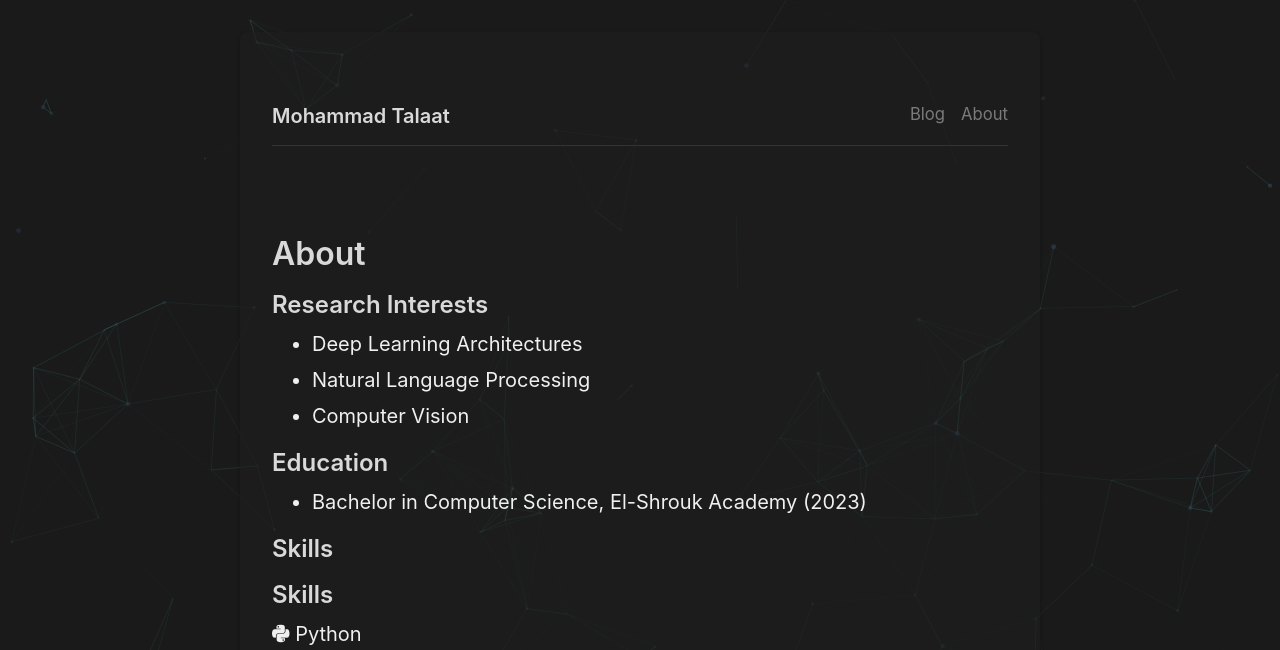
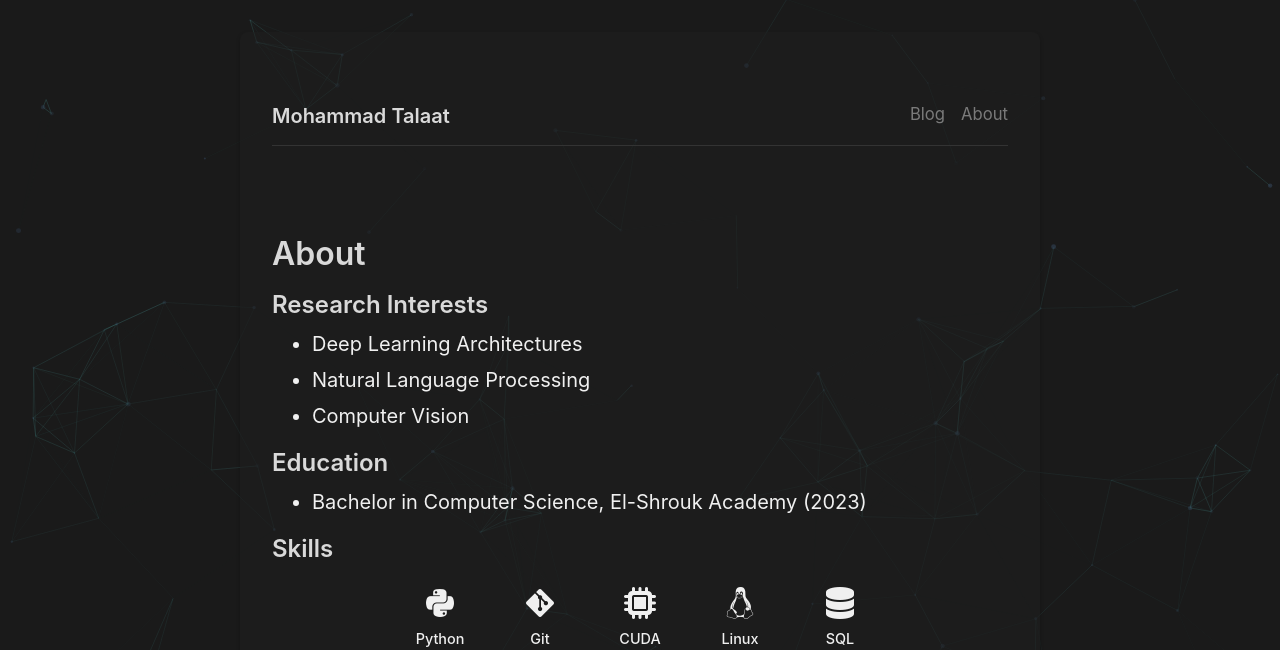
Before and after one commit to Mohammad-Talaat7/Mohammad-Talaat7.github.io, a Jekyll site: the page built from about.md, in a window 1280 px wide. Shown: the top 650 px of the page. Built offline with Jekyll 4.4.1, drawn with Linux system fonts in a browser that asks for light colours.

Commit message:
Horizontal Skills

```diff
--- a/_sass/_posts.scss
+++ b/_sass/_posts.scss
@@ -74,11 +74,44 @@
   transform: translateY(-5px);
 }
 
+/* Horizontal layout styles */
+.skills__container {
+    display: flex;
+    flex-wrap: wrap;
+    gap: 20px;
+    justify-content: center; /* or 'flex-start' if you prefer left-aligned */
+}
+
+.skill__item {
+    display: flex;
+    flex-direction: column;
+    align-items: center;
+    min-width: 80px;
+    padding: 15px;
+    transition: all 0.3s ease;
+}
+
+/* Your existing hover animation */
 .skill__icon {
-  transition: transform 0.3s;
+    font-size: 2rem;
+    margin-bottom: 8px;
+    transition: transform 0.3s;
 }
+
 .skill__item:hover .skill__icon {
-  transform: rotate(15deg);
+    transform: rotate(15deg);
+}
+
+/* Optional enhancements */
+.skill__item:hover {
+    transform: translateY(-5px);
+    background: rgba(255, 255, 255, 0.1);
+    border-radius: 8px;
+}
+
+.skill__name {
+    font-size: 0.9rem;
+    font-weight: 500;
 }
 
 .contrib-graph {
--- a/about.md
+++ b/about.md
@@ -11,37 +11,31 @@ title: About
 ## Education
 - Bachelor in Computer Science, El-Shrouk Academy (2023)
 
-## Skills
 <section class="skills section" id="skills">
-  <h2 class="section__title">Skills</h2>
-  <div class="skills__container grid">
-    <div class="skill__item">
-      <i class="fab fa-python skill__icon"></i>
-      <span class="skill__name">Python</span>
+    <h2 class="section__title">Skills</h2>
+    <div class="skills__container">
+        <div class="skill__item">
+            <i class="fab fa-python skill__icon"></i>
+            <span class="skill__name">Python</span>
+        </div>
+        <div class="skill__item">
+            <i class="fab fa-git-alt skill__icon"></i>
+            <span class="skill__name">Git</span>
+        </div>
+        <div class="skill__item">
+            <i class="fas fa-microchip skill__icon"></i>
+            <span class="skill__name">CUDA</span>
+        </div>
+        <div class="skill__item">
+            <i class="fab fa-linux skill__icon"></i>
+            <span class="skill__name">Linux</span>
+        </div>
+        <div class="skill__item">
+            <i class="fas fa-database skill__icon"></i>
+            <span class="skill__name">SQL</span>
+        </div>
     </div>
-    <div class="skill__item">
-      <i class="fab fa-git-alt skill__icon"></i>
-      <span class="skill__name">Git</span>
-    </div>
-    <div class="skill__item">
-      <i class="fas fa-microchip skill__icon"></i>
-      <span class="skill__name">CUDA</span>
-    </div>
-    <div class="skill__item">
-      <i class="fab fa-linux skill__icon"></i>
-      <span class="skill__name">Linux</span>
-    </div>
-    <div class="skill__item">
-      <i class="fas fa-database skill__icon"></i>
-      <span class="skill__name">SQL</span>
-    </div>
-
-
-    <!-- Repeat for other skills -->
-  </div>
 </section>
-
-
 
 <div class="contrib-graph">
     <img
```
